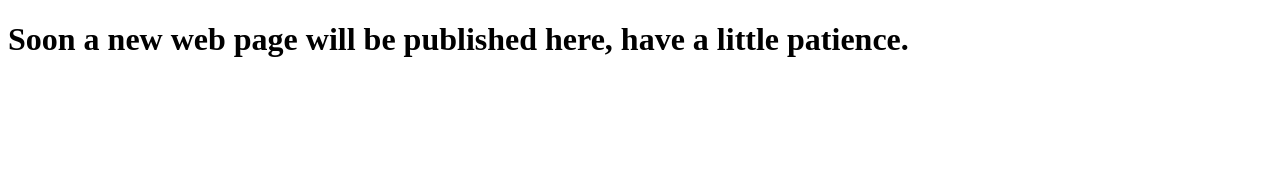
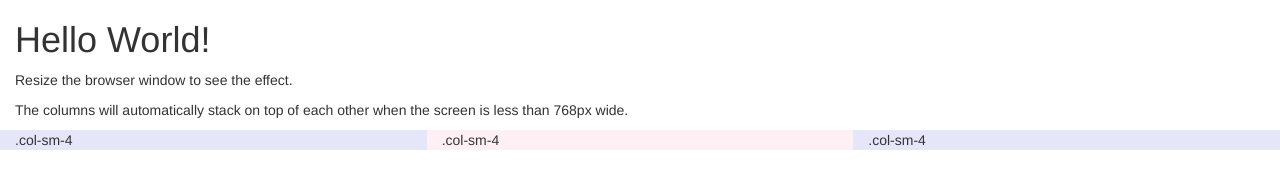
Before and after one commit to Joh316/michael_html, a plain HTML site: page index.html in a window 1280 px wide. Drawn offline with nearby package versions, Linux system fonts and the light colour scheme.

Commit message:
first bootstrap sample

```diff
--- a/index.html
+++ b/index.html
@@ -1,11 +1,25 @@
-<!doctype html>
-<html lang="de">
+<!DOCTYPE html>
+<html lang="en">
 <head>
-<meta charset="utf-8">
-<meta name="viewport" content="width=device-width, initial-scale=1.0">
-<title>Site under construction</title>
+  <title>Bootstrap Example</title>
+  <meta charset="utf-8">
+  <meta name="viewport" content="width=device-width, initial-scale=1">
+  <link rel="stylesheet" href="https://maxcdn.bootstrapcdn.com/bootstrap/3.4.1/css/bootstrap.min.css">
+  <script src="https://ajax.googleapis.com/ajax/libs/jquery/3.5.1/jquery.min.js"></script>
+  <script src="https://maxcdn.bootstrapcdn.com/bootstrap/3.4.1/js/bootstrap.min.js"></script>
 </head>
 <body>
-<h1>Soon a new web page will be published here, have a little patience.</h1>
+
+<div class="container-fluid">
+  <h1>Hello World!</h1>
+  <p>Resize the browser window to see the effect.</p>
+  <p>The columns will automatically stack on top of each other when the screen is less than 768px wide.</p>
+  <div class="row">
+    <div class="col-sm-4" style="background-color:lavender;">.col-sm-4</div>
+    <div class="col-sm-4" style="background-color:lavenderblush;">.col-sm-4</div>
+    <div class="col-sm-4" style="background-color:lavender;">.col-sm-4</div>
+  </div>
+</div>
+
 </body>
 </html>
```
Also changed, not shown: 1 other file.
